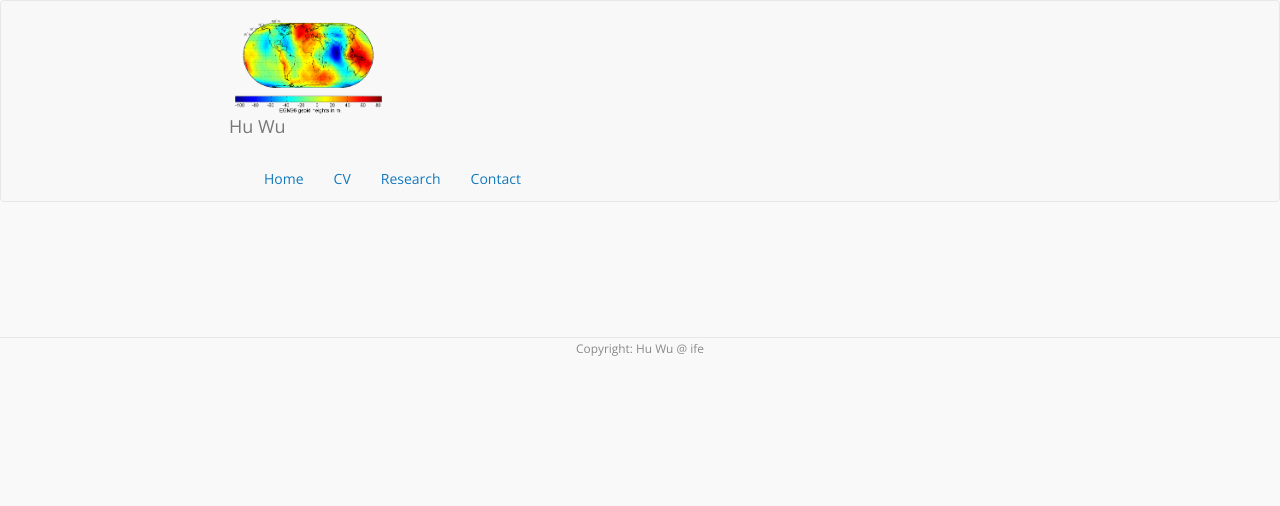
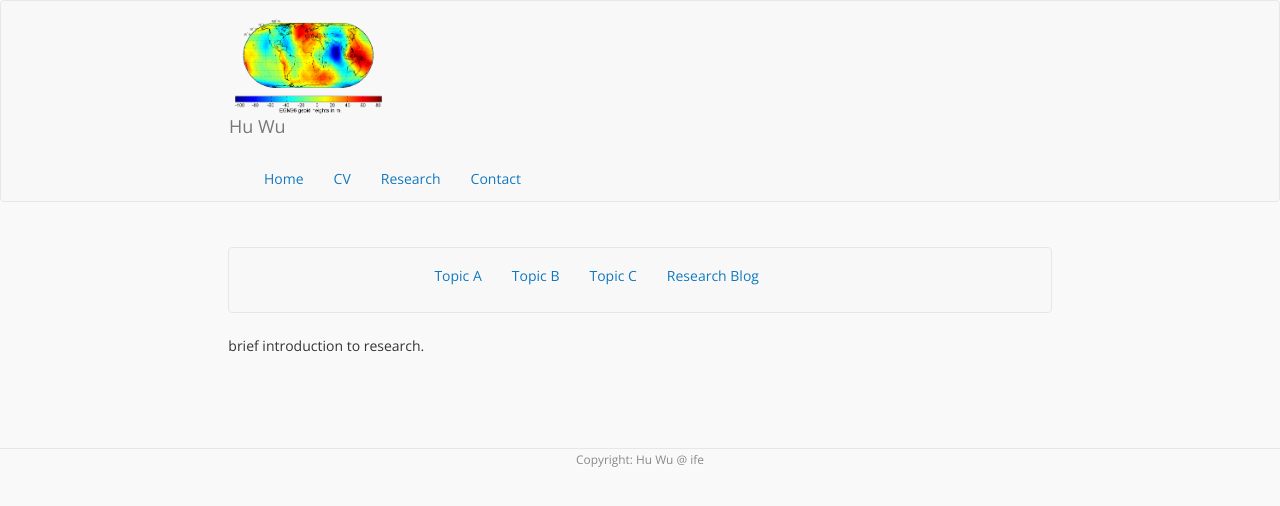
Before and after one commit to DDLearning/homepage, a Jekyll site: the page built from research.html, in a window 1280 px wide. Shown: the top 506 px of the page. Built offline with Jekyll 4.4.1, drawn with Linux system fonts in a browser that asks for light colours; nearby versions of some CDN libraries.

Commit message:
research page

```diff
--- /dev/null
+++ b/_includes/research/navigation_list
@@ -0,0 +1,10 @@
+{% comment %} index.html页面中的导航 {% endcomment %}
+{% assign color_hack = 'posts timeline categories about' %}
+{% assign current_nav = page.url | remove:'/' | remove:'.html' %}
+{% assign color_hack = color_hack | replace:{{current_nav}},'active' %}
+{% assign color_hack = color_hack | split:' ' %}
+
+<li class="{{color_hack[0]}}"><a href="http://wuhu-ife.github.io/homepage/research/ta.html">Topic A</a></li>
+<li class="{{color_hack[1]}}"><a href="http://wuhu-ife.github.io/homepage/research/tb.html">Topic B</a></li>
+<li class="{{color_hack[2]}}"><a href="http://wuhu-ife.github.io/homepage/research/tc.html">Topic C</a></li>
+<li class="{{color_hack[3]}}"><a href="http://wuhu-ife.github.io/homepage/research/blog.html">Research Blog</a></li>
--- a/research.html
+++ b/research.html
@@ -2,4 +2,17 @@
 layout: page
 title: Research
 ---
-{% include alm/setup %}
+
+<nav class="navbar navbar-default" role="navigation">
+	<div class="row container">
+		<div class="col-md-8 col-md-offset-2">
+			<ul class="nav">
+              {% assign pages_list = site.pages %}
+              {% assign group = 'navigation' %}
+              {% include research/navigation_list %}
+            </ul>
+        </div>
+    </div>
+</nav>
+
+brief introduction to research.
```
